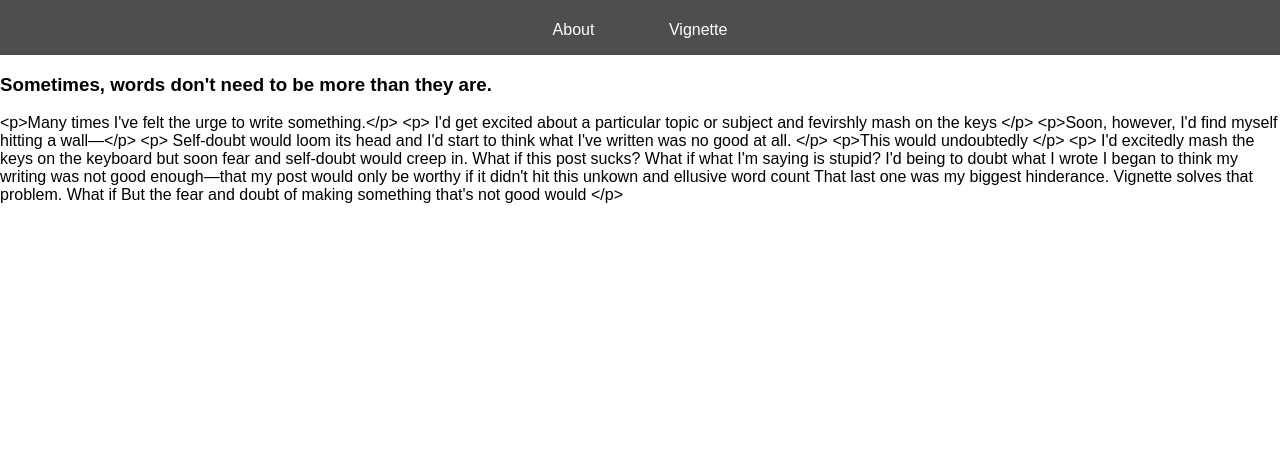
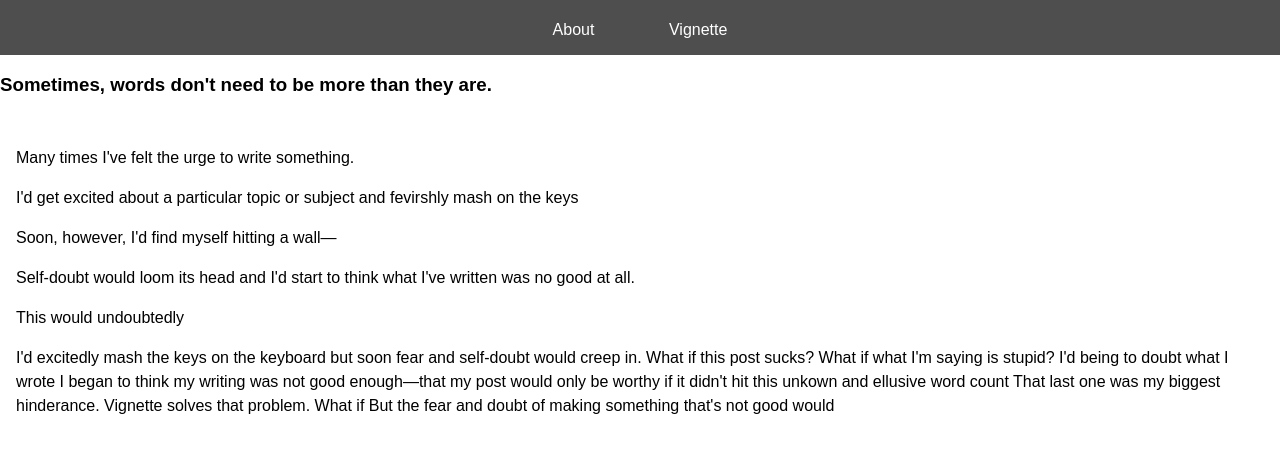
Before and after one commit to pseudoralph/prdmo-portfolio, a React app: page / in a window 1280 px wide. Shown: the top 452 px of the page. Built offline with nearby package versions, Linux system fonts and the light colour scheme.

Commit message:
add ability to reference db from components

```diff
--- a/src/components/Main.jsx
+++ b/src/components/Main.jsx
@@ -1,5 +1,6 @@
 import React from 'react';
 import PropTypes from 'prop-types';
+import { parseHTML } from './parseHTML';
 
 function Main(props) {
   const { title, body } = props.content[0].content;
@@ -7,7 +8,10 @@ function Main(props) {
   return (
     <div>
       <h3>{title}</h3>
-      {body}
+      <div
+        dangerouslySetInnerHTML={parseHTML(body)}
+        style={{ padding: '1em', lineHeight: '1.5em' }}
+      />
     </div>
   );
 }
--- /dev/null
+++ b/src/components/parseHTML.jsx
@@ -0,0 +1,3 @@
+export function parseHTML(content) {
+  return { __html: content };
+}
```
